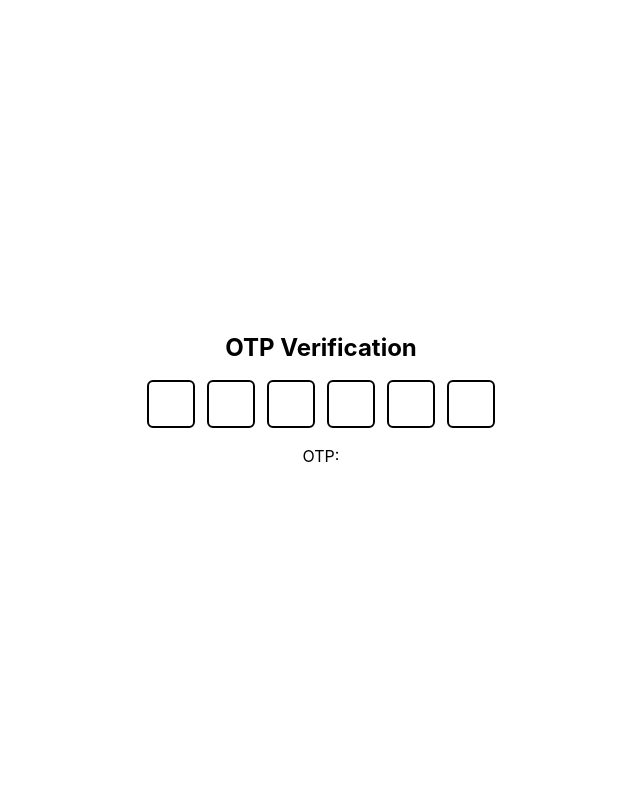
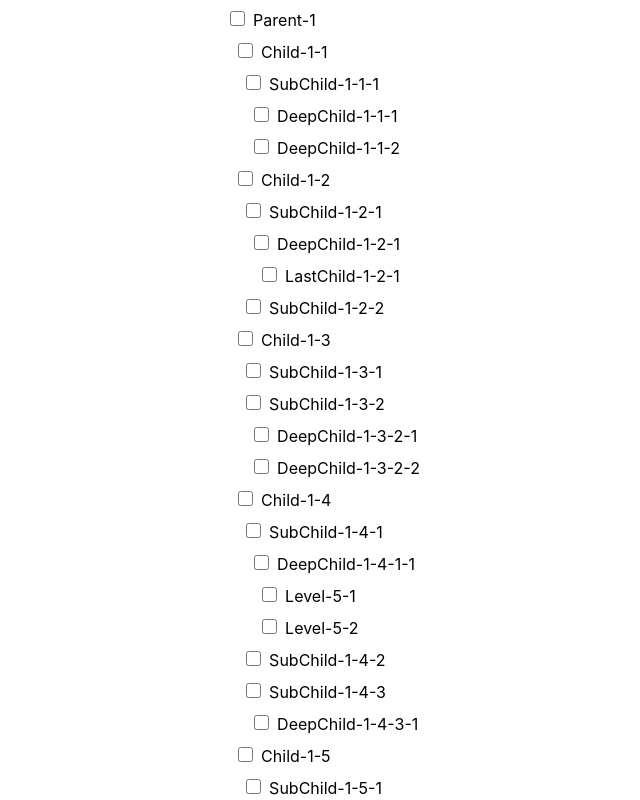
Before and after one commit to ash2405/react-coding-test, a React (Vite) app: page / in a window 1280 px wide. Shown: the top 800 px of the page, without its empty margins (319-959 px from the left). Built offline with nearby package versions, Linux system fonts and the light colour scheme.

Commit message:
26-05-2026:  Nasted checkbox  code.

```diff
--- a/src/App.tsx
+++ b/src/App.tsx
@@ -1,4 +1,5 @@
 import { Files } from "./Files/index.tsx"
+import { NastedChecks } from "./NastedChecks/index.tsx"
 import { OTP } from "./OTP"
 import { PageSet } from "./PageSet.tsx"
 import { Search } from "./Search/index.tsx"
@@ -10,7 +11,11 @@ function App() {
     // <PageSet />
     // <Search />
     // <Files />
-    <OTP />
+    // <OTP />
+    <div className="grid place-content-center w-[100vw]">
+
+    <NastedChecks />
+    </div>
   )
 }
 
--- /dev/null
+++ b/src/NastedChecks/Checks.tsx
@@ -0,0 +1,28 @@
+
+export const Checks = ({ checkItem, setChecks }) => {
+  return (
+    <>
+      {checkItem?.map((item) => (
+        <>
+          <div className="ml-2 my-2" key={item.id}>
+       <div className="cursor-pointer"  onClick={(e) => {
+                setChecks(!item.isCheck, item.id);
+              }}>
+             <input
+              type="checkbox"
+              checked={item?.isCheck}
+              className="w-[15px] h-[15px] mr-2"
+
+            />
+            {item?.name}
+       </div>
+
+            {item?.child?.length > 0 && (
+              <Checks checkItem={item.child} setChecks={setChecks} />
+            )}
+          </div>
+        </>
+      ))}
+    </>
+  );
+};
--- /dev/null
+++ b/src/NastedChecks/hooks.tsx
@@ -0,0 +1,227 @@
+export const useGetChecks = () => {
+  return [
+    {
+      id: crypto.randomUUID(),
+      name: "Parent-1",
+      isCheck: false,
+      child: [
+        {
+          id: crypto.randomUUID(),
+          name: "Child-1-1",
+          isCheck: false,
+          child: [
+            {
+              id: crypto.randomUUID(),
+              name: "SubChild-1-1-1",
+              isCheck: false,
+              child: [
+                {
+                  id: crypto.randomUUID(),
+                  name: "DeepChild-1-1-1",
+                  isCheck: false,
+                  child: [],
+                },
+                {
+                  id: crypto.randomUUID(),
+                  name: "DeepChild-1-1-2",
+                  isCheck: false,
+                  child: [],
+                },
+              ],
+            },
+          ],
+        },
+
+        {
+          id: crypto.randomUUID(),
+          name: "Child-1-2",
+          isCheck: false,
+          child: [
+            {
+              id: crypto.randomUUID(),
+              name: "SubChild-1-2-1",
+              isCheck: false,
+              child: [
+                {
+                  id: crypto.randomUUID(),
+                  name: "DeepChild-1-2-1",
+                  isCheck: false,
+                  child: [
+                    {
+                      id: crypto.randomUUID(),
+                      name: "LastChild-1-2-1",
+                      isCheck: false,
+                      child: [],
+                    },
+                  ],
+                },
+              ],
+            },
+            {
+              id: crypto.randomUUID(),
+              name: "SubChild-1-2-2",
+              isCheck: false,
+              child: [],
+            },
+          ],
+        },
+
+        {
+          id: crypto.randomUUID(),
+          name: "Child-1-3",
+          isCheck: false,
+          child: [
+            {
+              id: crypto.randomUUID(),
+              name: "SubChild-1-3-1",
+              isCheck: false,
+              child: [],
+            },
+            {
+              id: crypto.randomUUID(),
+              name: "SubChild-1-3-2",
+              isCheck: false,
+              child: [
+                {
+                  id: crypto.randomUUID(),
+                  name: "DeepChild-1-3-2-1",
+                  isCheck: false,
+                  child: [],
+                },
+                {
+                  id: crypto.randomUUID(),
+                  name: "DeepChild-1-3-2-2",
+                  isCheck: false,
+                  child: [],
+                },
+              ],
+            },
+          ],
+        },
+
+        {
+          id: crypto.randomUUID(),
+          name: "Child-1-4",
+          isCheck: false,
+          child: [
+            {
+              id: crypto.randomUUID(),
+              name: "SubChild-1-4-1",
+              isCheck: false,
+              child: [
+                {
+                  id: crypto.randomUUID(),
+                  name: "DeepChild-1-4-1-1",
+                  isCheck: false,
+                  child: [
+                    {
+                      id: crypto.randomUUID(),
+                      name: "Level-5-1",
+                      isCheck: false,
+                      child: [],
+                    },
+                    {
+                      id: crypto.randomUUID(),
+                      name: "Level-5-2",
+                      isCheck: false,
+                      child: [],
+                    },
+                  ],
+                },
+              ],
+            },
+
+            {
+              id: crypto.randomUUID(),
+              name: "SubChild-1-4-2",
+              isCheck: false,
+              child: [],
+            },
+
+            {
+              id: crypto.randomUUID(),
+              name: "SubChild-1-4-3",
+              isCheck: false,
+              child: [
+                {
+                  id: crypto.randomUUID(),
+                  name: "DeepChild-1-4-3-1",
+                  isCheck: false,
+                  child: [],
+                },
+              ],
+            },
+          ],
+        },
+
+        {
+          id: crypto.randomUUID(),
+          name: "Child-1-5",
+          isCheck: false,
+          child: [
+            {
+              id: crypto.randomUUID(),
+              name: "SubChild-1-5-1",
+              isCheck: false,
+              child: [
+                {
+                  id: crypto.randomUUID(),
+                  name: "DeepChild-1-5-1-1",
+                  isCheck: false,
+                  child: [
+                    {
+                      id: crypto.randomUUID(),
+                      name: "LastChild-1",
+                      isCheck: false,
+                      child: [],
+                    },
+                    {
+                      id: crypto.randomUUID(),
+                      name: "LastChild-2",
+                      isCheck: false,
+                      child: [],
+                    },
+                    {
+                      id: crypto.randomUUID(),
+                      name: "LastChild-3",
+                      isCheck: false,
+                      child: [
+                        {
+                          id: crypto.randomUUID(),
+                          name: "FinalChild-1",
+                          isCheck: false,
+                          child: [],
+                        },
+                      ],
+                    },
+                  ],
+                },
+              ],
+            },
+
+            {
+              id: crypto.randomUUID(),
+              name: "SubChild-1-5-2",
+              isCheck: false,
+              child: [],
+            },
+
+            {
+              id: crypto.randomUUID(),
+              name: "SubChild-1-5-3",
+              isCheck: false,
+              child: [
+                {
+                  id: crypto.randomUUID(),
+                  name: "DeepChild-1-5-3-1",
+                  isCheck: false,
+                  child: [],
+                },
+              ],
+            },
+          ],
+        },
+      ],
+    },
+  ];
+};
--- /dev/null
+++ b/src/NastedChecks/index.tsx
@@ -0,0 +1,59 @@
+import { useEffect, useState } from "react";
+import { Checks } from "./Checks";
+import { useGetChecks } from "./hooks";
+
+
+type CheckItem = {
+  id: string;
+  name: string;
+  isCheck: boolean;
+  child: CheckItem[];
+};
+const updateChild = (item : CheckItem[], checked : boolean) => {
+  return item.map((val) => {
+    val = {
+      ...val,
+      isCheck: checked,
+      child: [...updateChild(val.child, checked)],
+    };
+
+    return val;
+  });
+};
+
+const addChecks = (checks:CheckItem[], id:string, checked:boolean) => {
+  return checks.map((item, index) => {
+    if (item.id === id) {
+      item = {
+        ...item,
+        isCheck: checked,
+        child: [...updateChild(item.child, checked)],
+      };
+    } else {
+      item = {
+        ...item,
+        child: [...addChecks(item.child, id, checked)],
+      };
+    }
+
+    return item;
+  });
+};
+
+export const NastedChecks = () => {
+  const list = useGetChecks();
+  const [checkList, setCheckList] = useState([...list]);
+
+  //   useEffect(() => {
+  //     setCheckList([...list]);
+  //   }, [list]);
+
+  const setChecks = (checked: boolean, id: string) => {
+      setCheckList((pre) => addChecks(pre, id, checked))
+  };
+  return (
+    <>
+      <Checks checkItem={checkList} setChecks={setChecks} />
+    </>
+  );
+};
```
